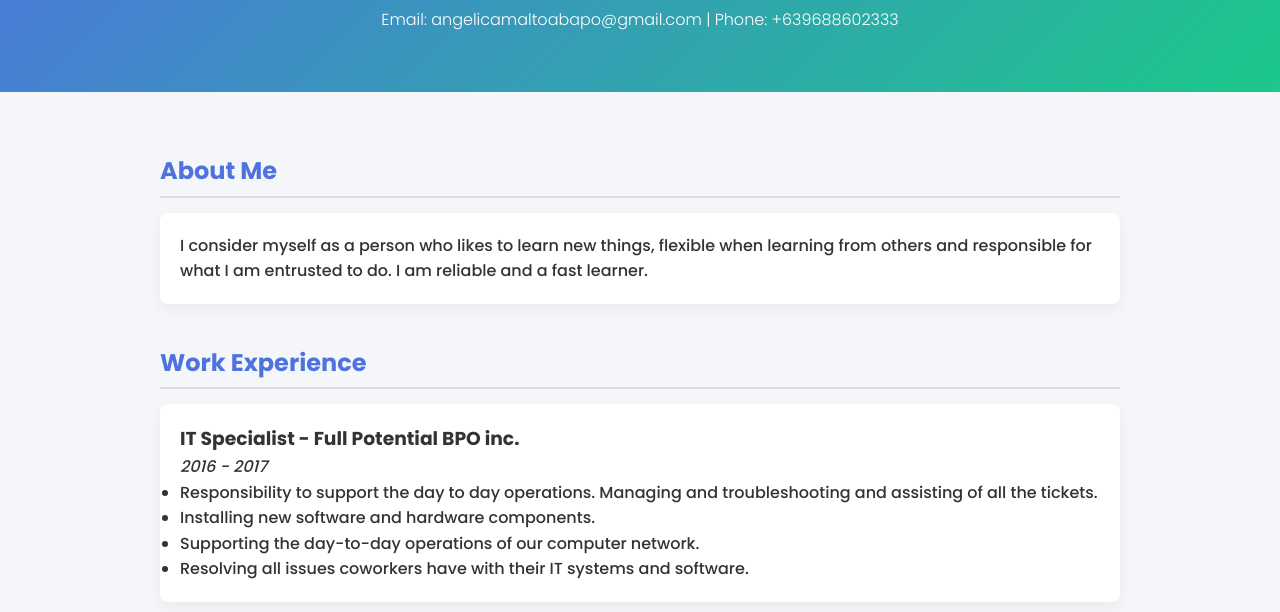
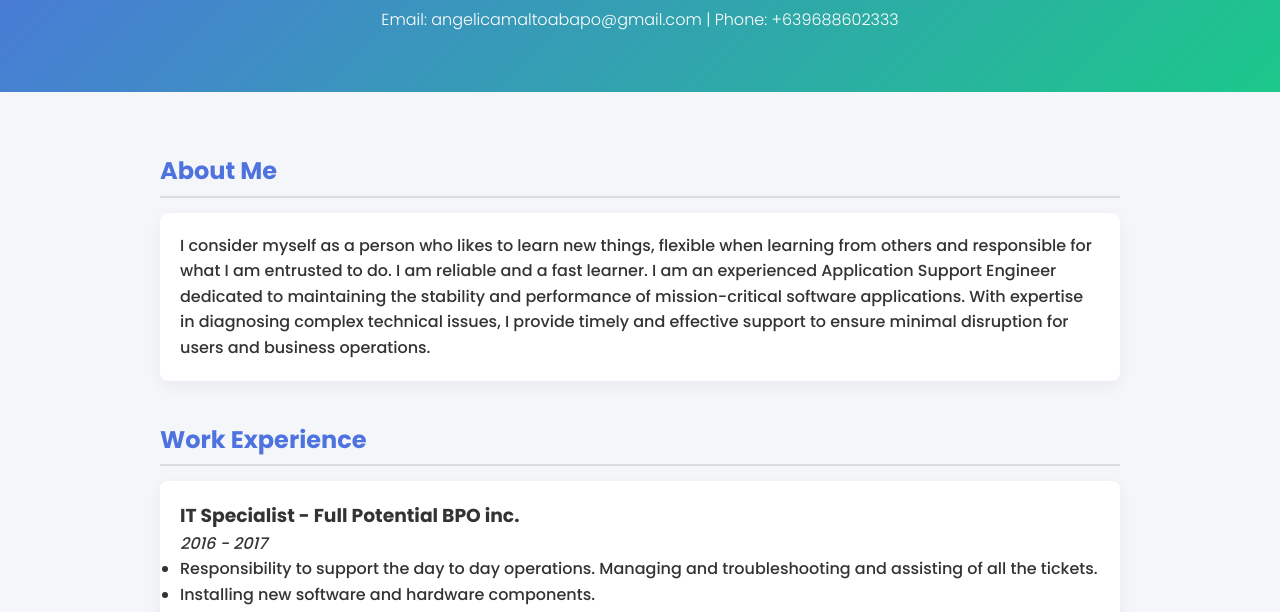
Before and after one commit to AngelAbapo/AngelAbapo.github.io, a plain HTML site: page index.html in a window 1280 px wide. Shown: the part 163-775 px from the top of the page. Drawn offline with Linux system fonts and the light colour scheme.

Commit message:
Update index.html

```diff
--- a/index.html
+++ b/index.html
@@ -101,7 +101,7 @@
         <div class="card">
             <p>
                 I consider myself as a person who likes to learn new things, flexible when learning from others and responsible for what I am entrusted to do. I am reliable and a fast learner.
-
+                I am an experienced Application Support Engineer dedicated to maintaining the stability and performance of mission-critical software applications. With expertise in diagnosing complex technical issues, I provide timely and effective support to ensure minimal disruption for users and business operations.
             </p>
         </div>
     </section>
```
